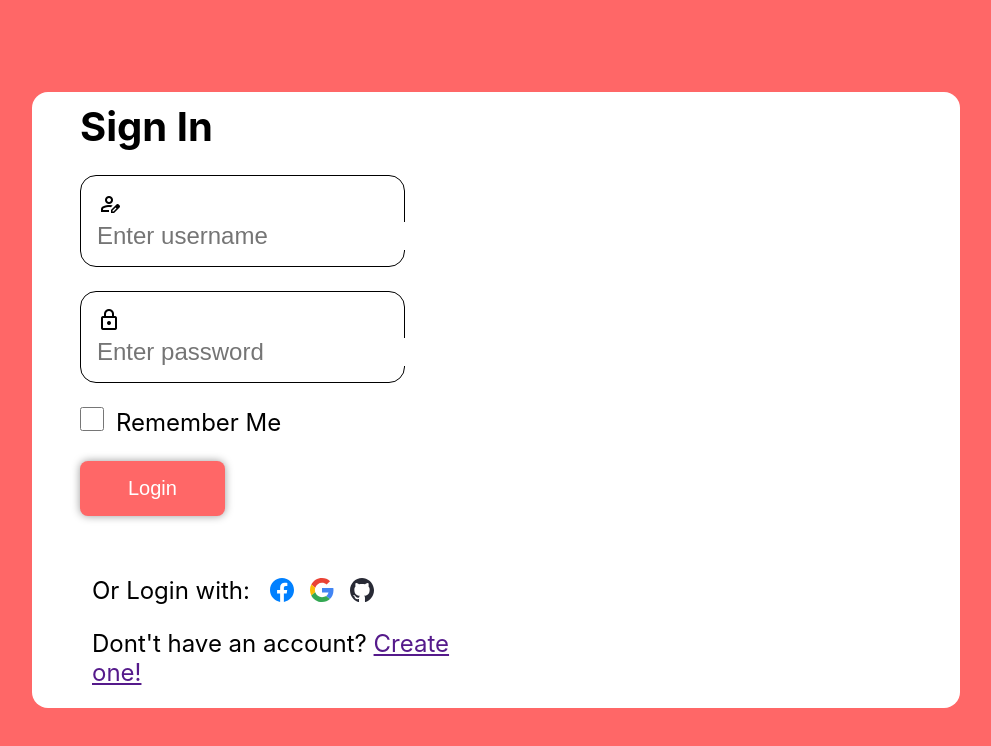
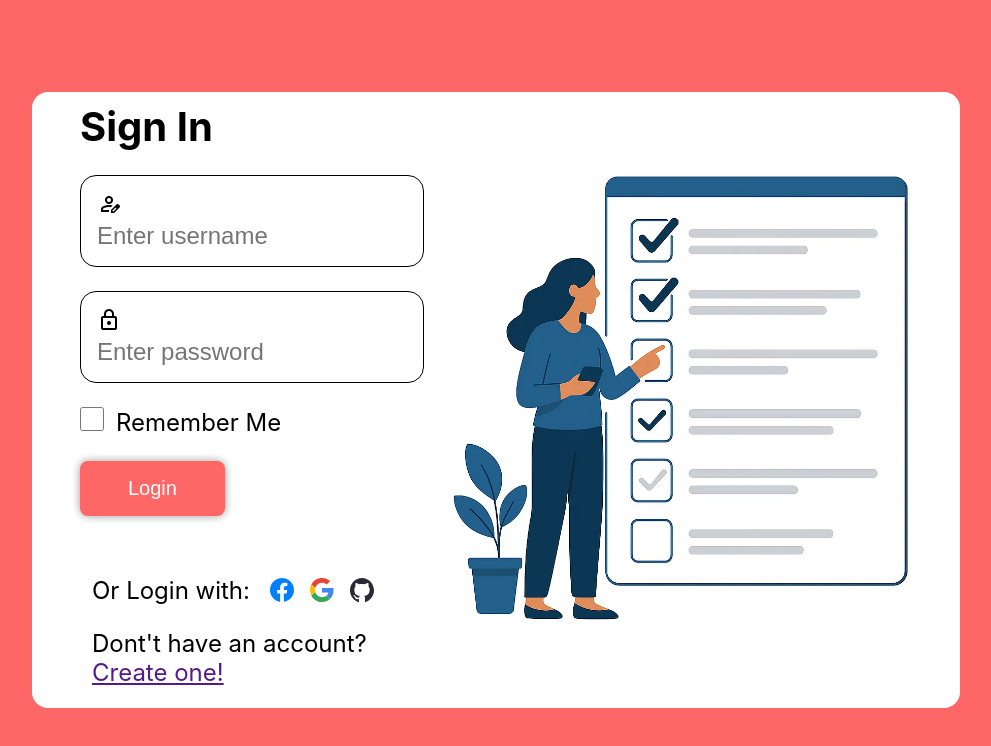
Before and after one commit to pewpil/to-do-app, a React (Vite) app: page /login in a window 1280 px wide. Shown: the top 746 px of the page, without its empty margins (144-1135 px from the left). Built offline with nearby package versions, Linux system fonts and the light colour scheme; a web font is replaced by a local one.

Commit message:
login page design completed

```diff
--- a/src/Login/Login.jsx
+++ b/src/Login/Login.jsx
@@ -99,7 +99,9 @@ function Login() {
 						Dont't have an account? <a href="">Create one!</a>
 					</p>
 				</div>
-				<div id={styles.right}>{/* fake ass corporate image here */}</div>
+				<div id={styles.right}>
+					<img src="/images/login.webp" id={styles.image} />
+				</div>
 			</div>
 		</div>
 	);
--- a/src/Login/Login.module.css
+++ b/src/Login/Login.module.css
@@ -21,7 +21,6 @@
 	padding: 1rem;
 	margin: 0 0 1.5rem 0;
 	border-radius: 1rem;
-	width: 70%;
 	display: block;
 }
 
@@ -52,7 +51,7 @@
 }
 
 #left {
-	flex: 1 1;
+	flex: 2 2;
 	display: flex;
 	flex-direction: column;
 	justify-content: center;
@@ -65,7 +64,10 @@
 
 #right {
 	/* background-color: mediumseagreen; */
-	flex: 1 1;
+	flex: 3 3;
+	display: flex;
+	justify-content: center;
+	align-items: center;
 }
 
 #form_title {
@@ -87,6 +89,10 @@
 	margin: 1.5rem 0 0 0;
 }
 
+#image {
+	height: 100%;
+}
+
 .media_svg {
 	aspect-ratio: 1 / 1;
 	height: 1.5rem;
```
Also changed, not shown: public/images/login.webp (added).
